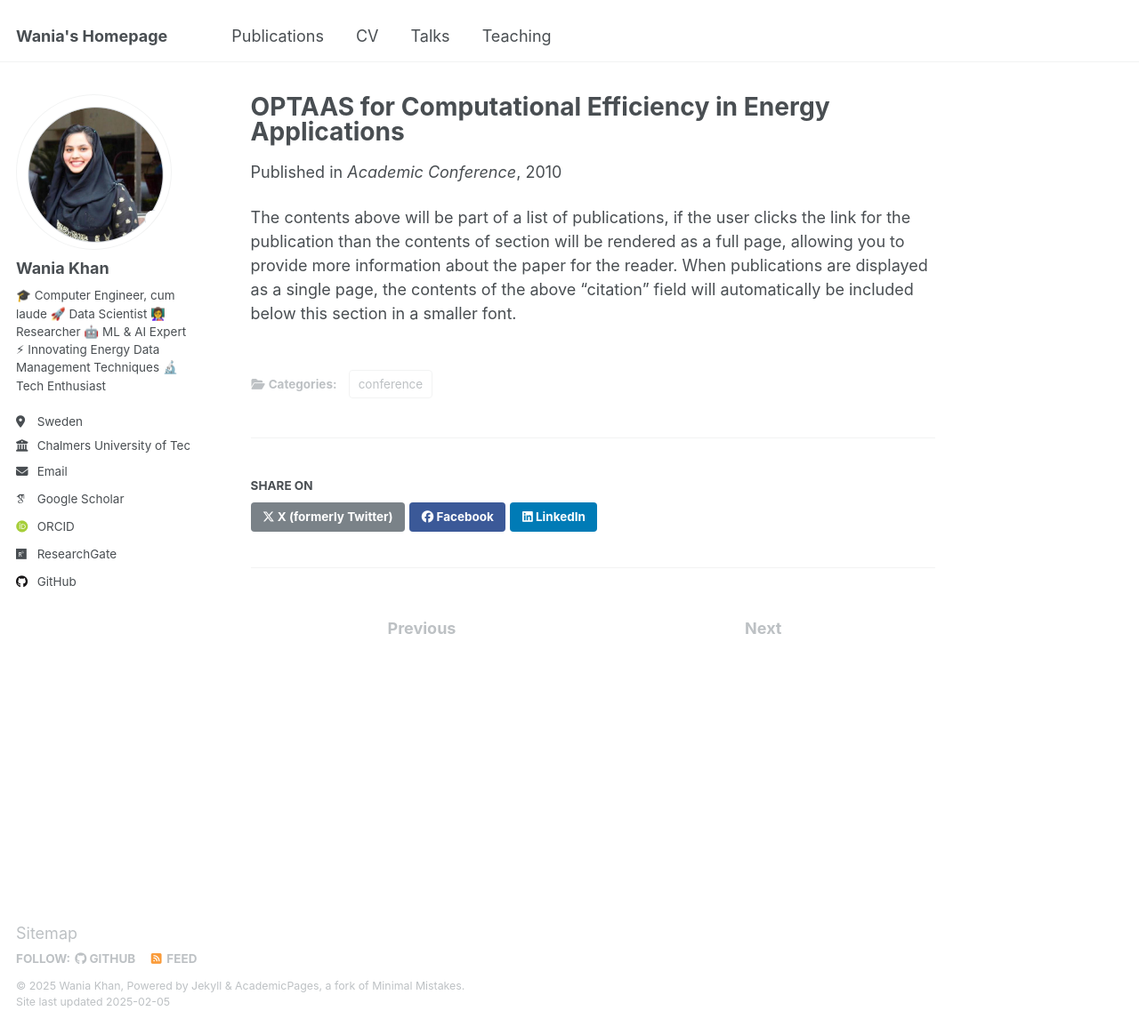
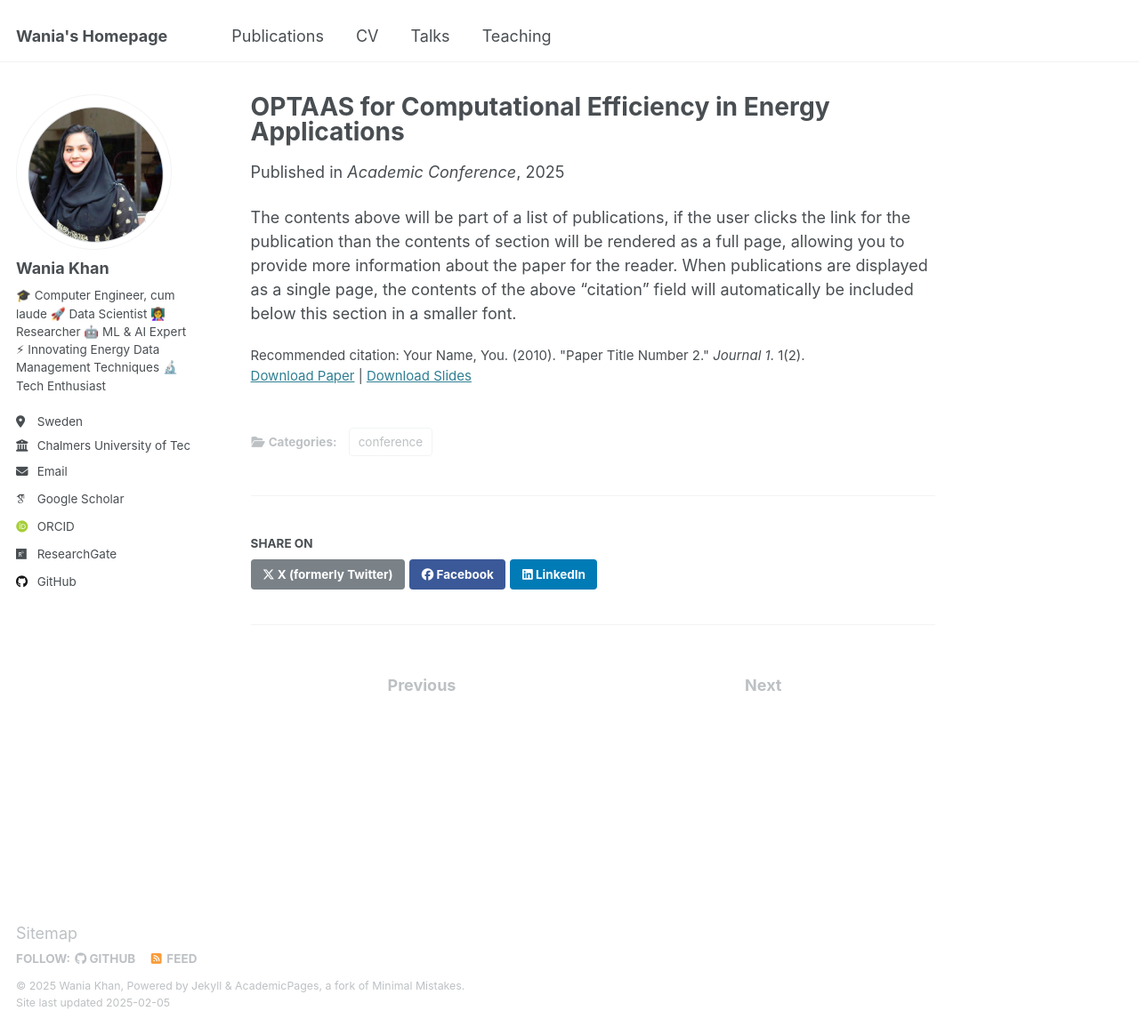
Before and after one commit to WaniaKhance/WaniaKhan-Profile, a Jekyll site: the page built from _publications/2010-10-01-paper-title-number-2.md, in a window 1280 px wide and 1155 px high. Shown: the whole window at 89% size. Built offline with Jekyll 4.4.1, drawn with Linux system fonts in a browser that asks for light colours; some web fonts are replaced; part of the change alters nothing that is shown.

Commit message:
Update 2010-10-01-paper-title-number-2.md

```diff
--- a/_publications/2010-10-01-paper-title-number-2.md
+++ b/_publications/2010-10-01-paper-title-number-2.md
@@ -2,13 +2,13 @@
 title: "OPTAAS for Computational Efficiency in Energy Applications"
 collection: publications
 category: conference
-#permalink: /publication/2010-10-01-paper-title-number-2
+permalink: /publication/2010-10-01-paper-title-number-2
 excerpt: 'The proliferating energy data generation poses significant challenges across various energy applications. This study focuses on one such energy application: cost-optimization of single households. Households with limited computing capacity need an online decision-making process to efficiently utilize their renewable resources and effectively manage their energy data. This paper presents OPTAAS (Optimization as a Service), a framework designed to implement online decision-making for households to resolve optimization problems efficiently and in a timely manner.'
-#date: 2025-01-31
+date: 2025-01-31
 venue: 'Academic Conference'
-#slidesurl: 'http://academicpages.github.io/files/slides2.pdf'
-#paperurl: 'Ready for submission.'
-#citation: 'Your Name, You. (2010). &quot;Paper Title Number 2.&quot; <i>Journal 1</i>. 1(2).'
+slidesurl: 'http://academicpages.github.io/files/slides2.pdf'
+paperurl: 'Ready for submission.'
+citation: 'Your Name, You. (2010). &quot;Paper Title Number 2.&quot; <i>Journal 1</i>. 1(2).'
 ---
 
 The contents above will be part of a list of publications, if the user clicks the link for the publication than the contents of section will be rendered as a full page, allowing you to provide more information about the paper for the reader. When publications are displayed as a single page, the contents of the above "citation" field will automatically be included below this section in a smaller font.
```
